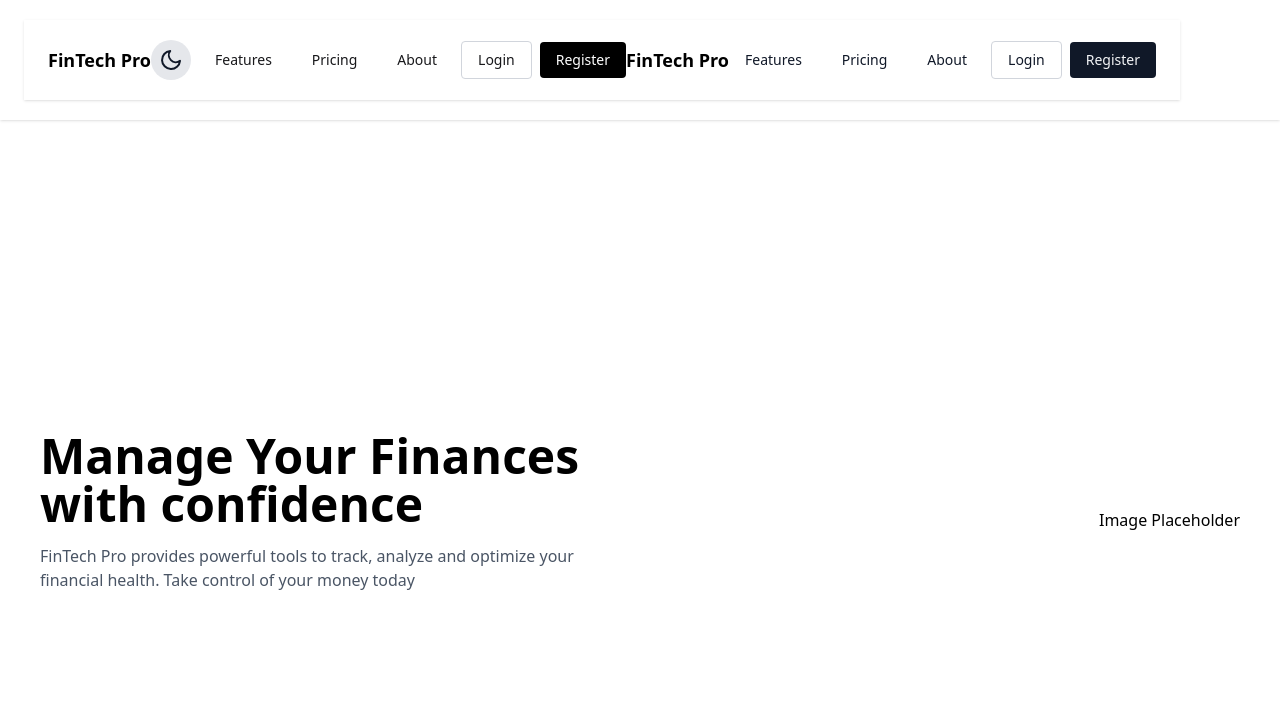
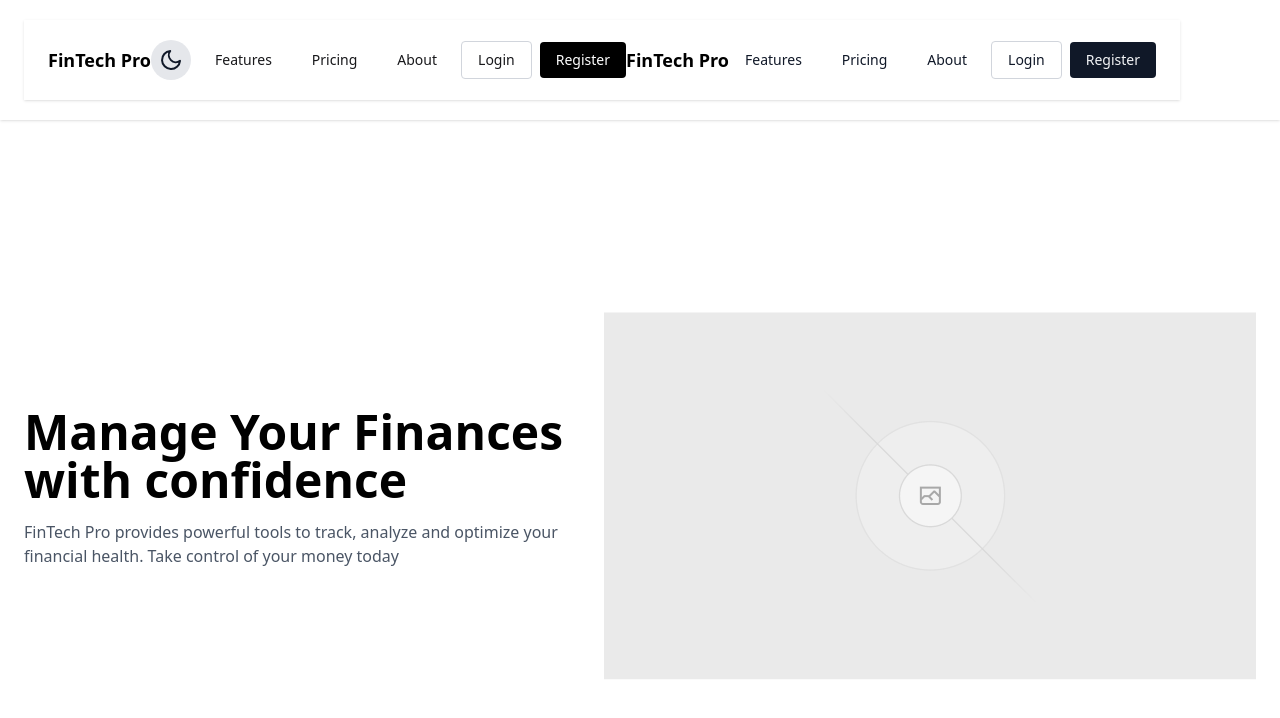
Before and after one commit to FinTech-Pro-Developers/FinTech-Pro, a Next.js app in the folder fin_tech-pro/: page / in a window 1280 px wide. Shown: the top 718 px of the page. Built offline with nearby package versions, Linux system fonts and the light colour scheme.

Commit message:
feat(web): add semantics to the section

```diff
--- a/fin_tech-pro/src/components/molecules/hero.tsx
+++ b/fin_tech-pro/src/components/molecules/hero.tsx
@@ -1,18 +1,25 @@
+import Image from 'next/image'
+import placeholderImage from './../../../public/images/placeholder-image.png'
+
 export default function Hero() {
   return (
-    <div className="min-h-screen flex items-center justify-between px-10">
-      <div className="max-w-xl">
-        <div className="mb-4">
-          <h1 className="text-5xl font-bold">
+    <section className="flex items-center justify-between py-[192px] px-4">
+      <div className="mx-auto flex max-md:flex-col items-center gap-1">
+        <div className="max-w-xl ">
+          <div className="mb-4 max-md:text-center">
+            <h1 className="text-5xl font-bold ">
               Manage Your Finances with confidence
             </h1>
             <p className="mt-4 text-gray-600">
               FinTech Pro provides powerful tools to track, analyze and optimize
-            your financial health. Take control of your money today{" "}
+              your financial health. Take control of your money today{' '}
             </p>
           </div>
         </div>
-      <div>Image Placeholder</div>
+        <div>
+          <Image src={placeholderImage} alt="image" />
         </div>
-  );
+      </div>
+    </section>
+  )
 }
```
Lines whose indentation alone changed are shown as unchanged.
